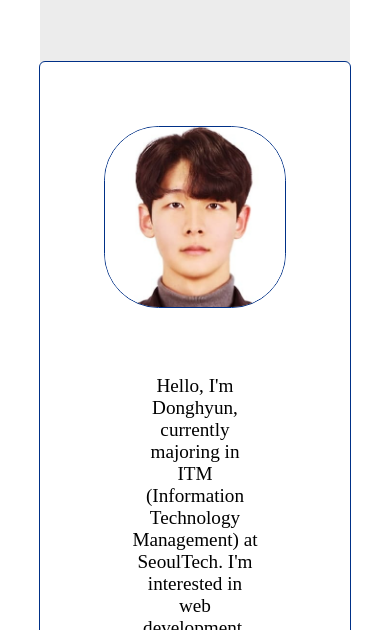
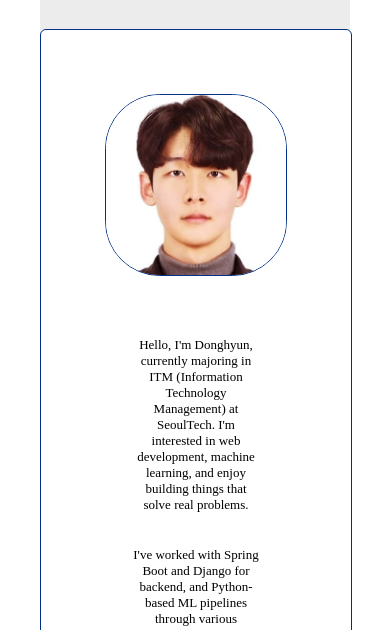
Before and after one commit to ST-ITM-2026-1/hoa02-ehdgus4173, a plain HTML site: page src/home.html in a window 390 px wide. Shown: the part 214-844 px from the top of the page. Drawn offline with Linux system fonts and the light colour scheme.

Commit message:
fix: font-size:small for mobile environment

```diff
--- a/index.css
+++ b/index.css
@@ -30,8 +30,11 @@ footer {
     font-size: xx-large;
 }
 
-
-
+@media(max-width: 480px) {
+    .section {
+        font-size: small;
+    }
+}
 
 
 
@@ -123,6 +126,10 @@ nav {
         display: flex;
         margin-bottom: 0px;
     }
+
+    .section-title {
+        width: 80%;
+    }
 }
 
 
@@ -141,7 +148,7 @@ nav {
     display: flex;
     align-items: center;
     gap: 3rem;
-    margin: 2rem;
+    margin: 0 2rem;
     background-color: #ffffff;
     padding: 4rem;
     border-radius: 6px;
@@ -182,6 +189,17 @@ nav {
     .profile-img {
         flex-direction: row;
         margin-top: 0%;
+    }
+}
+
+@media (max-width: 480px) {
+    .about-container {
+        flex-direction: column;
+        margin: auto;
+    }
+
+    .profile-img {
+        margin-top: 0;
     }
 }
 
```
